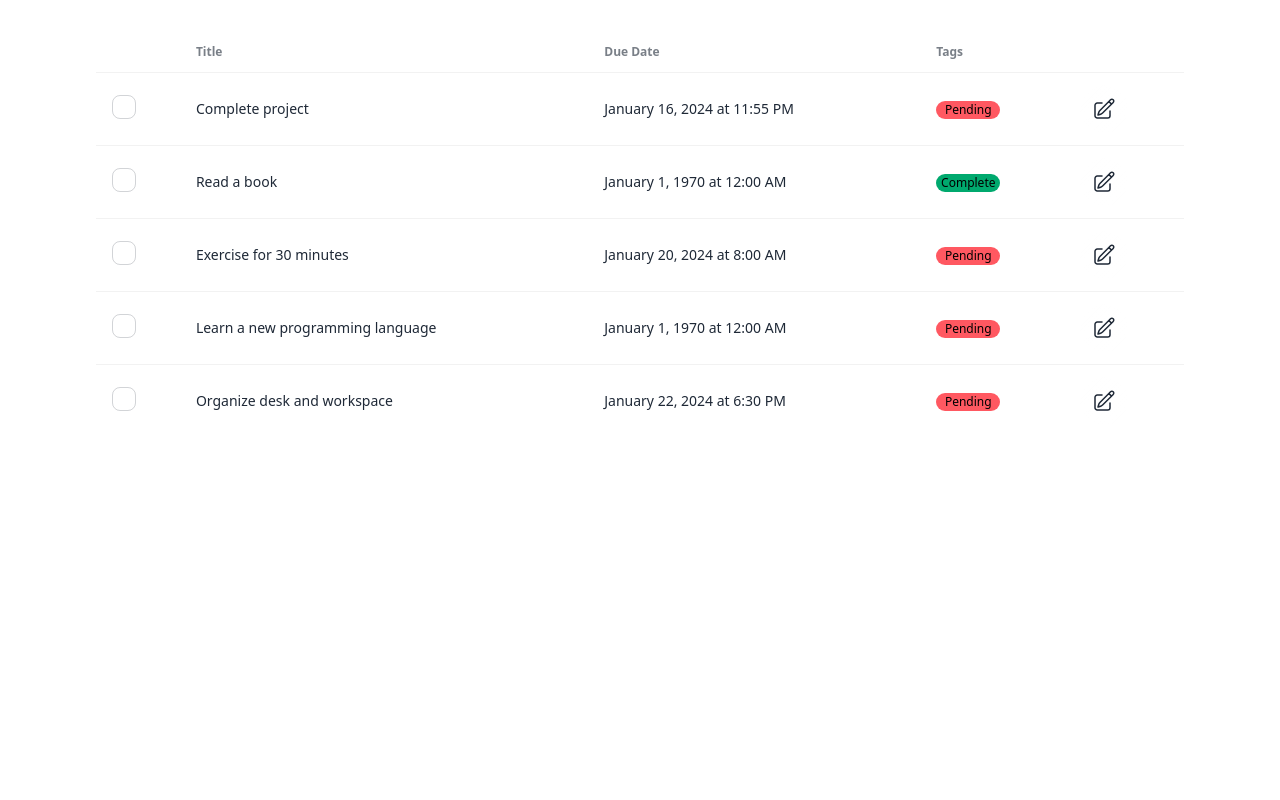
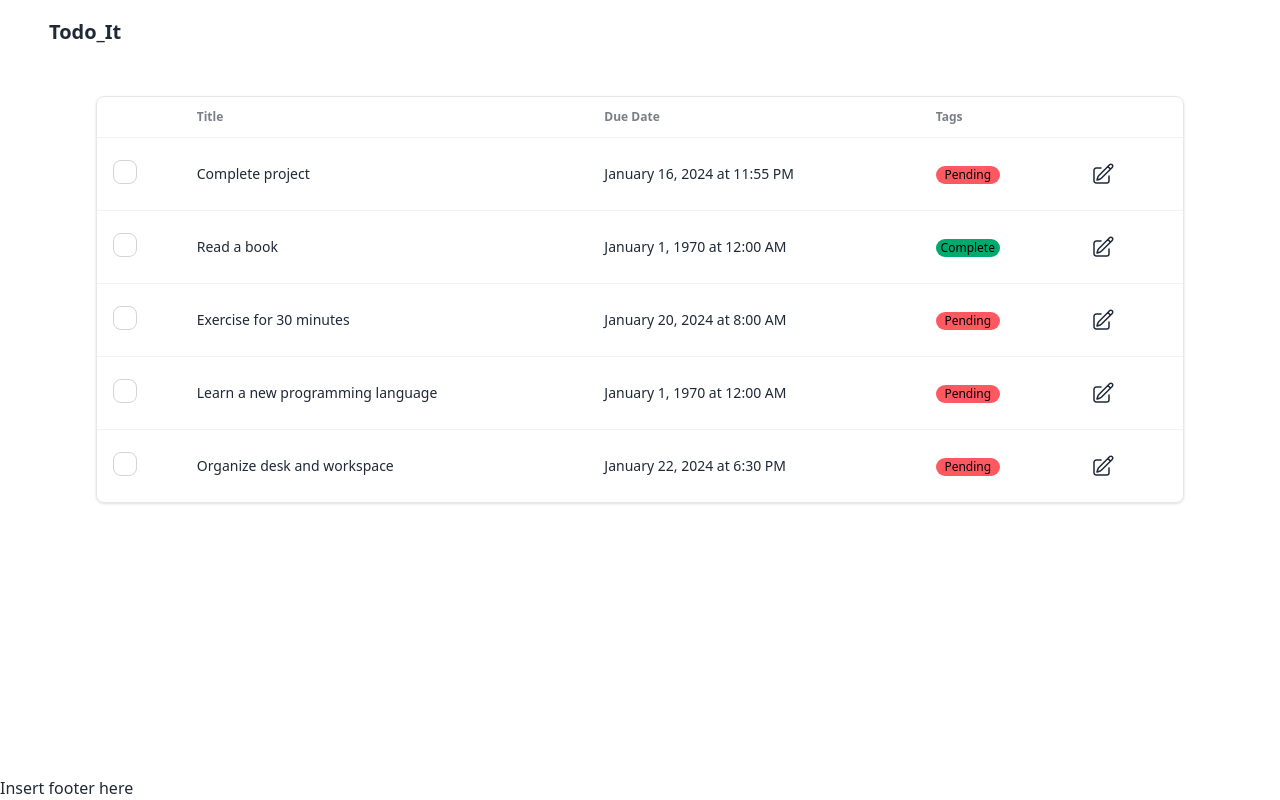
Before and after one commit to Luzefiru/java-todo-app, a React (Vite) app in the folder client/: page / in a window 1280 px wide. Built offline with nearby package versions, Linux system fonts and the light colour scheme; data requests are answered from the project's data file.

Commit message:
feat: add site layout & Navbar component

```diff
--- a/client/src/App.jsx
+++ b/client/src/App.jsx
@@ -1,10 +1,15 @@
+import Navbar from './components/Navbar';
 import TodoTable from './components/TodoTable';
 
 function App() {
   return (
     <>
-      <div className="mx-24 my-8">
-        <TodoTable />
+      <div className="flex flex-col h-screen">
+        <Navbar />
+        <main className="mx-24 my-8">
+          <TodoTable />
+        </main>
+        <footer className="mt-auto">Insert footer here</footer>
       </div>
     </>
   );
--- /dev/null
+++ b/client/src/components/Navbar.jsx
@@ -0,0 +1,9 @@
+function Navbar() {
+  return (
+    <div className="px-8 navbar">
+      <a className="text-xl btn btn-ghost">Todo_It</a>
+    </div>
+  );
+}
+
+export default Navbar;
--- a/client/src/components/TodoTable.jsx
+++ b/client/src/components/TodoTable.jsx
@@ -4,8 +4,6 @@ import todoService from '../services/todo.service';
 
 function TodoTable() {
   const [todos, setTodos] = useState(undefined);
-
-  console.log(todos);
 
   useEffect(() => {
     const fetchTodos = async () => {
@@ -24,7 +22,7 @@ function TodoTable() {
   }
 
   return (
-    <div className="overflow-x-auto">
+    <div className="overflow-x-auto border-[1px] rounded-lg shadow">
       <table className="table">
         {/* head */}
         <thead>
```
